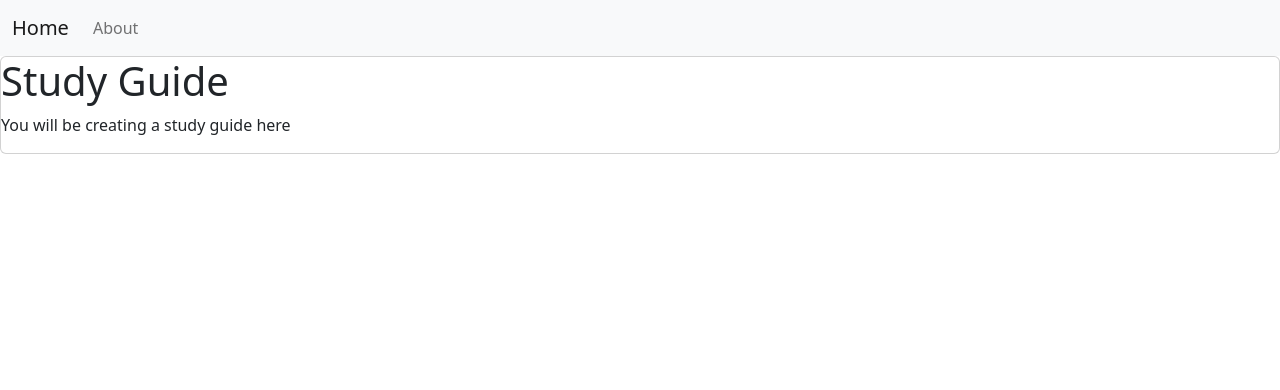
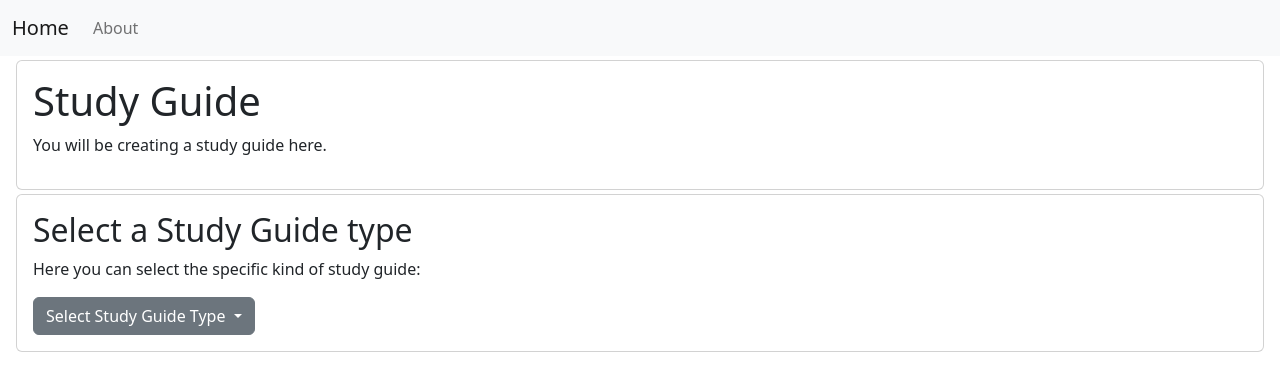
Before and after one commit to TheodoreAI/study-guide, a Vue app: page / in a window 1280 px wide. Shown: the top 390 px of the page. Built offline with nearby package versions, Linux system fonts and the light colour scheme.

Commit message:
selecting study guide type

```diff
--- a/src/views/StudyGuideHome.vue
+++ b/src/views/StudyGuideHome.vue
@@ -1,7 +1,31 @@
 <template>
-  <div class="card">
-    <h1>Study Guide</h1>
-    <p>You will be creating a study guide here</p>
+  <div class="container-fluid">
+    <div class="card m-1 p-3">
+      <h1>Study Guide</h1>
+      <p>You will be creating a study guide here.</p>
+    </div>
+
+    <div class="card m-1 p-3">
+      <h2>Select a Study Guide type</h2>
+      <p>Here you can select the specific kind of study guide:</p>
+      <div class="dropdown">
+        <button
+          class="btn btn-secondary dropdown-toggle"
+          type="button"
+          id="dropdownMenuButton"
+          data-toggle="dropdown"
+          aria-haspopup="true"
+          aria-expanded="false"
+        >
+          Select Study Guide Type
+        </button>
+        <div class="dropdown-menu" aria-labelledby="dropdownMenuButton">
+          <a class="dropdown-item" href="#">Flash Cards</a>
+          <a class="dropdown-item" href="#">Multiple Choice</a>
+          <a class="dropdown-item" href="#">True/False</a>
+        </div>
+      </div>
+    </div>
   </div>
 </template>
 <script>
@@ -10,7 +34,7 @@ export default {
   name: "StudyGuideHomeView",
   data() {
     return {
-      msg: "Welcome to Your Vue.js App",
+
     };
   },
 };
```
